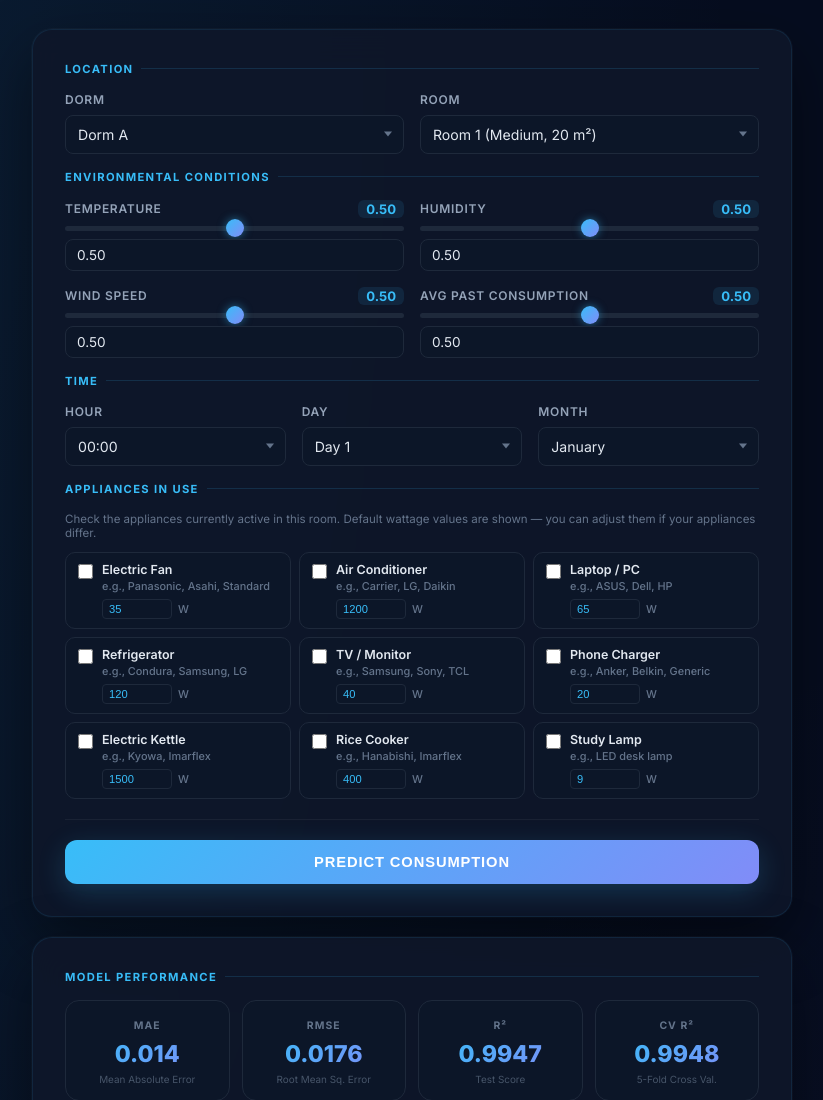
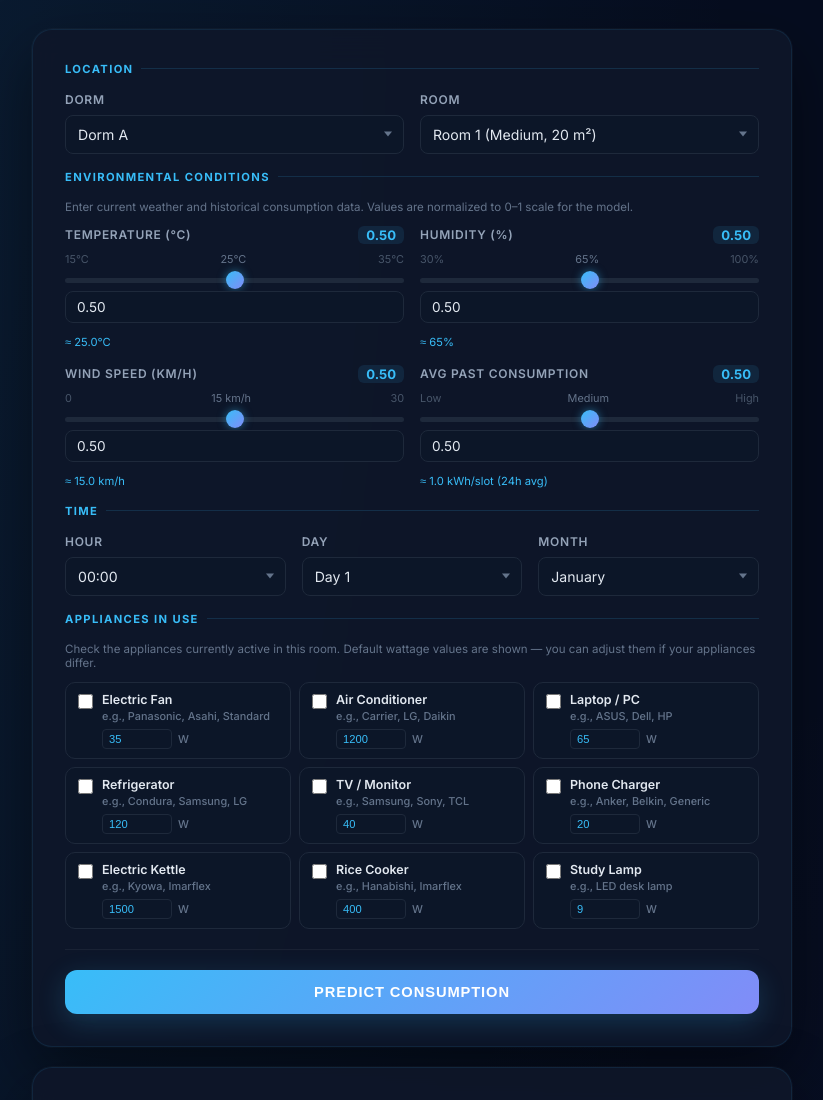
Before and after one commit to Jaslemkaril/MachineLearning-, a Flask app: page / in a window 1280 px wide. Shown: the part 206-1306 px from the top of the page, without its empty margins (228-1051 px from the left). Run offline with Flask 3, Linux system fonts and the light colour scheme; parts of the project's set-up code (start-up, migrations or seed data) failed here and were passed over.

Commit message:
Add real-world units to environmental conditions
- Temperature: Show °C (15-35°C range) alongside normalized value
- Humidity: Show % (30-100% range)
- Wind Speed: Show km/h (0-30 km/h range)
- Avg Past Consumption: Show kWh/slot estimate
- Add scale labels (Low/Medium/High or min/max values)
- Live conversion updates as user adjusts sliders
- More intuitive for users to understand what values to input

```diff
--- a/templates/index.html
+++ b/templates/index.html
@@ -763,45 +763,64 @@
         </div>
 
         <div class="section-title">Environmental Conditions</div>
+        <p style="font-size:0.72rem;color:#64748b;margin-bottom:12px;">Enter current weather and historical consumption data. Values are normalized to 0–1 scale for the model.</p>
         <div class="grid">
 
           <div class="field">
             <div class="field-header">
-              <label>Temperature</label>
+              <label>Temperature (°C)</label>
               <span class="val-badge" id="temp-val">{{ request.form.get('temperature', '0.50') }}</span>
+            </div>
+            <div style="display:flex;gap:8px;align-items:center;margin-bottom:4px;">
+              <span style="font-size:0.68rem;color:#475569;">15°C</span>
+              <div style="flex:1;text-align:center;font-size:0.68rem;color:#64748b;">25°C</div>
+              <span style="font-size:0.68rem;color:#475569;">35°C</span>
             </div>
             <input type="range" min="0" max="1" step="0.01" aria-label="Temperature slider"
               value="{{ request.form.get('temperature', '0.50') }}"
-              oninput="document.getElementById('temp-val').textContent=parseFloat(this.value).toFixed(2); document.getElementById('temperature').value=this.value"/>
-            <input class="slider-input" type="number" id="temperature" name="temperature" step="any" min="0" max="1" title="Temperature (0–1)" placeholder="e.g. 0.47"
+              oninput="document.getElementById('temp-val').textContent=parseFloat(this.value).toFixed(2); document.getElementById('temperature').value=this.value; document.getElementById('temp-celsius').textContent=(15 + this.value * 20).toFixed(1)"/>
+            <input class="slider-input" type="number" id="temperature" name="temperature" step="any" min="0" max="1" title="Temperature normalized (0=15°C, 1=35°C)" placeholder="e.g. 0.50"
               value="{{ request.form.get('temperature', '0.50') }}" required
-              oninput="this.previousElementSibling.previousElementSibling.value=this.value; document.getElementById('temp-val').textContent=parseFloat(this.value||0).toFixed(2)"/>
+              oninput="this.previousElementSibling.value=this.value; document.getElementById('temp-val').textContent=parseFloat(this.value||0).toFixed(2); document.getElementById('temp-celsius').textContent=(15 + (this.value||0) * 20).toFixed(1)"/>
+            <div style="font-size:0.7rem;color:#38bdf8;margin-top:4px;">≈ <span id="temp-celsius">{{ (15 + (request.form.get('temperature', '0.50')|float) * 20)|round(1) }}</span>°C</div>
           </div>
 
           <div class="field">
             <div class="field-header">
-              <label>Humidity</label>
+              <label>Humidity (%)</label>
               <span class="val-badge" id="hum-val">{{ request.form.get('humidity', '0.50') }}</span>
+            </div>
+            <div style="display:flex;gap:8px;align-items:center;margin-bottom:4px;">
+              <span style="font-size:0.68rem;color:#475569;">30%</span>
+              <div style="flex:1;text-align:center;font-size:0.68rem;color:#64748b;">65%</div>
+              <span style="font-size:0.68rem;color:#475569;">100%</span>
             </div>
             <input type="range" min="0" max="1" step="0.01" aria-label="Humidity slider"
               value="{{ request.form.get('humidity', '0.50') }}"
-              oninput="document.getElementById('hum-val').textContent=parseFloat(this.value).toFixed(2); document.getElementById('humidity').value=this.value"/>
-            <input class="slider-input" type="number" id="humidity" name="humidity" step="any" min="0" max="1" title="Humidity (0–1)" placeholder="e.g. 0.40"
+              oninput="document.getElementById('hum-val').textContent=parseFloat(this.value).toFixed(2); document.getElementById('humidity').value=this.value; document.getElementById('hum-percent').textContent=(30 + this.value * 70).toFixed(0)"/>
+            <input class="slider-input" type="number" id="humidity" name="humidity" step="any" min="0" max="1" title="Humidity normalized (0=30%, 1=100%)" placeholder="e.g. 0.50"
               value="{{ request.form.get('humidity', '0.50') }}" required
-              oninput="this.previousElementSibling.previousElementSibling.value=this.value; document.getElementById('hum-val').textContent=parseFloat(this.value||0).toFixed(2)"/>
+              oninput="this.previousElementSibling.value=this.value; document.getElementById('hum-val').textContent=parseFloat(this.value||0).toFixed(2); document.getElementById('hum-percent').textContent=(30 + (this.value||0) * 70).toFixed(0)"/>
+            <div style="font-size:0.7rem;color:#38bdf8;margin-top:4px;">≈ <span id="hum-percent">{{ (30 + (request.form.get('humidity', '0.50')|float) * 70)|round(0)|int }}</span>%</div>
           </div>
 
           <div class="field">
             <div class="field-header">
-              <label>Wind Speed</label>
+              <label>Wind Speed (km/h)</label>
               <span class="val-badge" id="wind-val">{{ request.form.get('wind_speed', '0.50') }}</span>
+            </div>
+            <div style="display:flex;gap:8px;align-items:center;margin-bottom:4px;">
+              <span style="font-size:0.68rem;color:#475569;">0</span>
+              <div style="flex:1;text-align:center;font-size:0.68rem;color:#64748b;">15 km/h</div>
+              <span style="font-size:0.68rem;color:#475569;">30</span>
             </div>
             <input type="range" min="0" max="1" step="0.01" aria-label="Wind Speed slider"
               value="{{ request.form.get('wind_speed', '0.50') }}"
-              oninput="document.getElementById('wind-val').textContent=parseFloat(this.value).toFixed(2); document.getElementById('wind_speed').value=this.value"/>
-            <input class="slider-input" type="number" id="wind_speed" name="wind_speed" step="any" min="0" max="1" title="Wind Speed (0–1)" placeholder="e.g. 0.45"
+              oninput="document.getElementById('wind-val').textContent=parseFloat(this.value).toFixed(2); document.getElementById('wind_speed').value=this.value; document.getElementById('wind-kmh').textContent=(this.value * 30).toFixed(1)"/>
+            <input class="slider-input" type="number" id="wind_speed" name="wind_speed" step="any" min="0" max="1" title="Wind Speed normalized (0=0 km/h, 1=30 km/h)" placeholder="e.g. 0.50"
               value="{{ request.form.get('wind_speed', '0.50') }}" required
-              oninput="this.previousElementSibling.previousElementSibling.value=this.value; document.getElementById('wind-val').textContent=parseFloat(this.value||0).toFixed(2)"/>
+              oninput="this.previousElementSibling.value=this.value; document.getElementById('wind-val').textContent=parseFloat(this.value||0).toFixed(2); document.getElementById('wind-kmh').textContent=((this.value||0) * 30).toFixed(1)"/>
+            <div style="font-size:0.7rem;color:#38bdf8;margin-top:4px;">≈ <span id="wind-kmh">{{ ((request.form.get('wind_speed', '0.50')|float) * 30)|round(1) }}</span> km/h</div>
           </div>
 
           <div class="field">
@@ -809,12 +828,18 @@
               <label>Avg Past Consumption</label>
               <span class="val-badge" id="apc-val">{{ request.form.get('avg_past_consumption', '0.50') }}</span>
             </div>
+            <div style="display:flex;gap:8px;align-items:center;margin-bottom:4px;">
+              <span style="font-size:0.68rem;color:#475569;">Low</span>
+              <div style="flex:1;text-align:center;font-size:0.68rem;color:#64748b;">Medium</div>
+              <span style="font-size:0.68rem;color:#475569;">High</span>
+            </div>
             <input type="range" min="0" max="1" step="0.01" aria-label="Avg Past Consumption slider"
               value="{{ request.form.get('avg_past_consumption', '0.50') }}"
-              oninput="document.getElementById('apc-val').textContent=parseFloat(this.value).toFixed(2); document.getElementById('avg_past_consumption').value=this.value"/>
-            <input class="slider-input" type="number" id="avg_past_consumption" name="avg_past_consumption" step="any" min="0" max="1" title="Avg Past Consumption (0–1)" placeholder="e.g. 0.69"
+              oninput="document.getElementById('apc-val').textContent=parseFloat(this.value).toFixed(2); document.getElementById('avg_past_consumption').value=this.value; document.getElementById('apc-kwh').textContent=(this.value * 2).toFixed(2)"/>
+            <input class="slider-input" type="number" id="avg_past_consumption" name="avg_past_consumption" step="any" min="0" max="1" title="Avg Past Consumption (24h rolling average)" placeholder="e.g. 0.50"
               value="{{ request.form.get('avg_past_consumption', '0.50') }}" required
-              oninput="this.previousElementSibling.previousElementSibling.value=this.value; document.getElementById('apc-val').textContent=parseFloat(this.value||0).toFixed(2)"/>
+              oninput="this.previousElementSibling.value=this.value; document.getElementById('apc-val').textContent=parseFloat(this.value||0).toFixed(2); document.getElementById('apc-kwh').textContent=((this.value||0) * 2).toFixed(2)"/>
+            <div style="font-size:0.7rem;color:#38bdf8;margin-top:4px;">≈ <span id="apc-kwh">{{ ((request.form.get('avg_past_consumption', '0.50')|float) * 2)|round(2) }}</span> kWh/slot (24h avg)</div>
           </div>
 
         </div>
```
